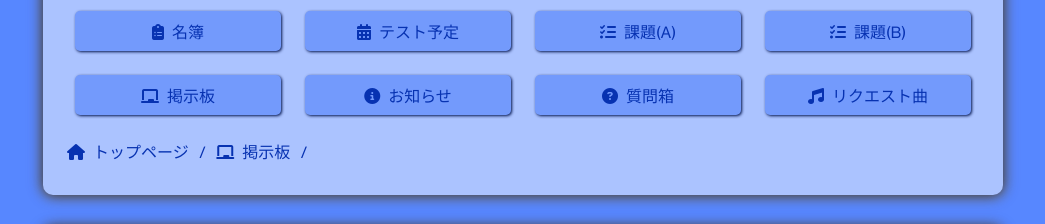
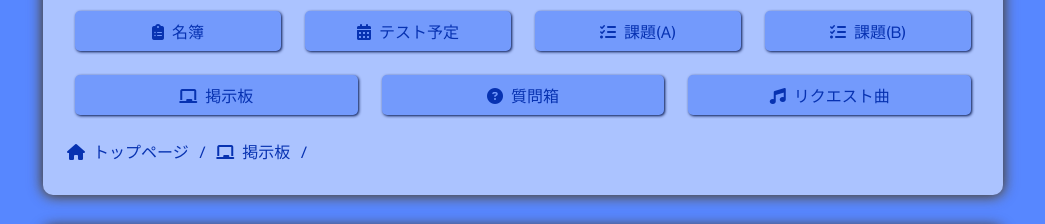
Before and after one commit to talus-daise/two-grade-website, a plain HTML site: page bbs/index.html in a window 1280 px wide. Shown: the part 134-358 px from the top of the page, without its empty margins (117-1162 px from the left). Drawn offline with nearby package versions, Linux system fonts and the light colour scheme; a script that the page names is missing.

Commit message:
ナビゲーションバー削除

```diff
--- a/bbs/index.html
+++ b/bbs/index.html
@@ -65,11 +65,6 @@
                 <li>
                     <a href="/two-grade-website/bbs/">
                         <i class="fa-solid fa-chalkboard"></i>掲示板
-                    </a>
-                </li>
-                <li>
-                    <a href="/two-grade-website/classroom_notify/">
-                        <i class="fa-solid fa-circle-info"></i>お知らせ
                     </a>
                 </li>
                 <li>
```
Also changed, not shown: bbs/new_post/index.html (+0 -5 lines), index.html (+0 -5 lines), member_list/index.html (+0 -5 lines), new-page.html (+0 -5 lines), question/details/index.html (+0 -5 lines), question/index.html (+0 -5 lines), question/new_question/index.html (+0 -5 lines), request_music/detail/index.html (+0 -5 lines), request_music/index.html (+0 -5 lines), tasks_a/index.html (+0 -5 lines), tasks_b/index.html (+0 -5 lines), test/index.html (+0 -5 lines).
